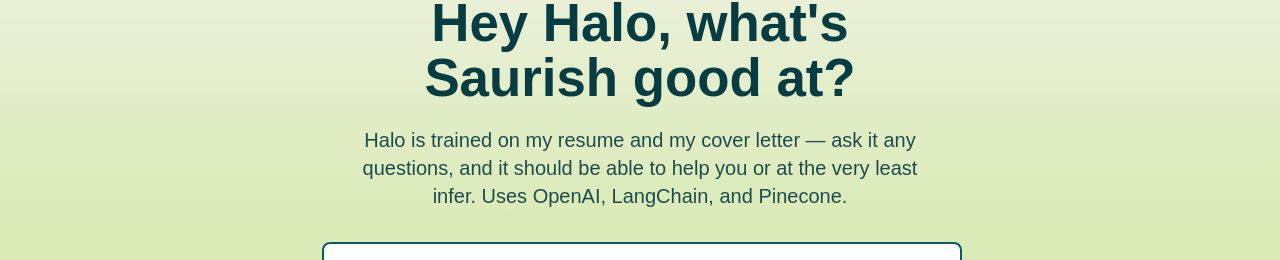
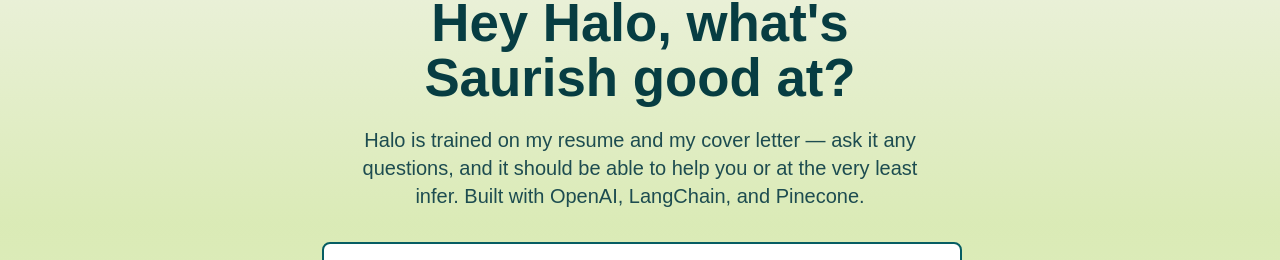
Before and after one commit to minor/hire-me-elicit, a Next.js app: page / in a window 1280 px wide. Shown: the part 2797-3057 px from the top of the page. Built offline with nearby package versions, Linux system fonts and the light colour scheme.

Commit message:
chore: fix wording

```diff
--- a/app/page.tsx
+++ b/app/page.tsx
@@ -388,7 +388,7 @@ export default function Home() {
               <div className="testimonial-text">
                 Halo is trained on my resume and my cover letter — ask it any
                 questions, and it should be able to help you or at the very
-                least infer. Uses OpenAI, LangChain, and Pinecone.
+                least infer. Built with OpenAI, LangChain, and Pinecone.
               </div>
               <Halo />
             </div>
```
